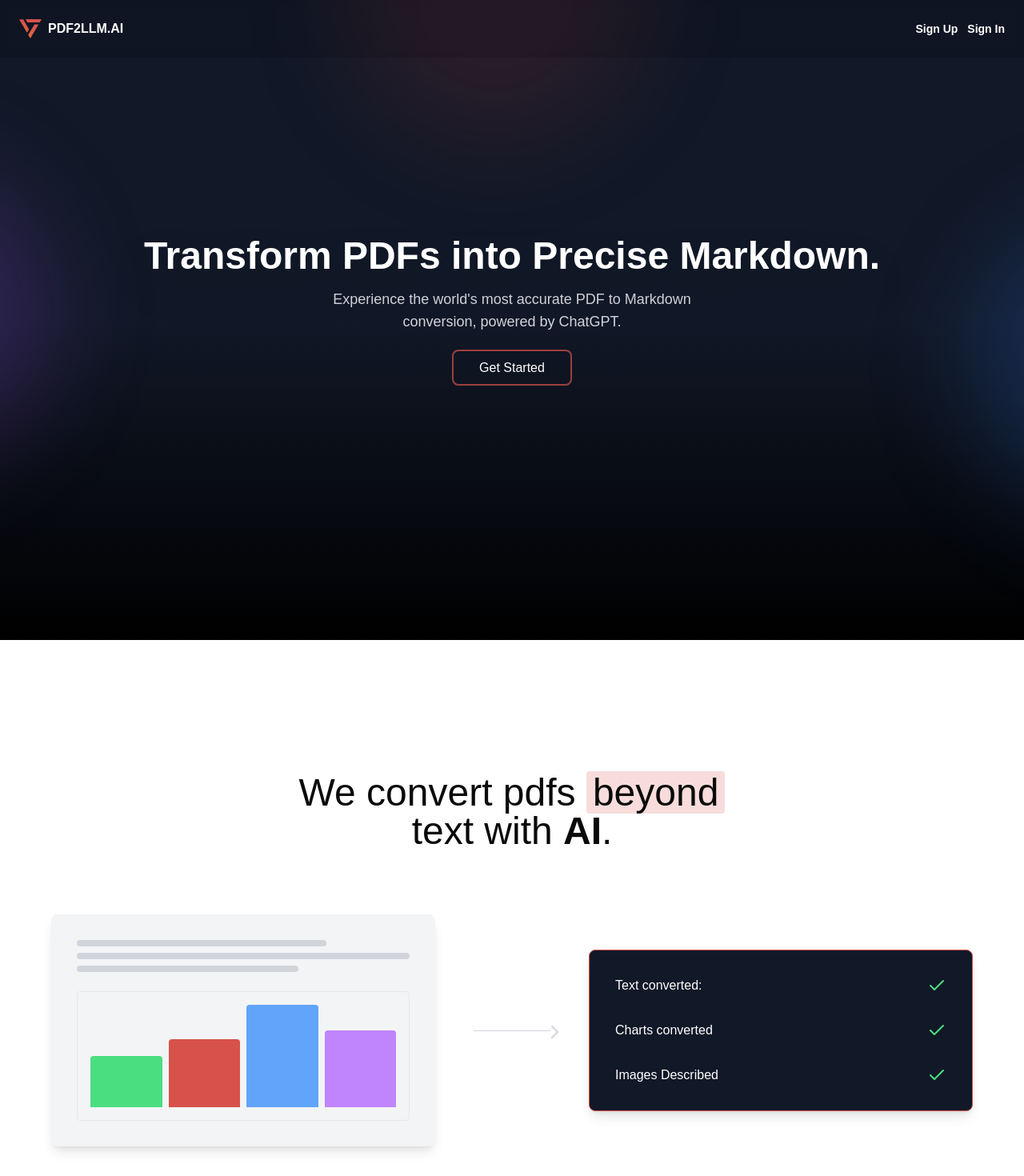
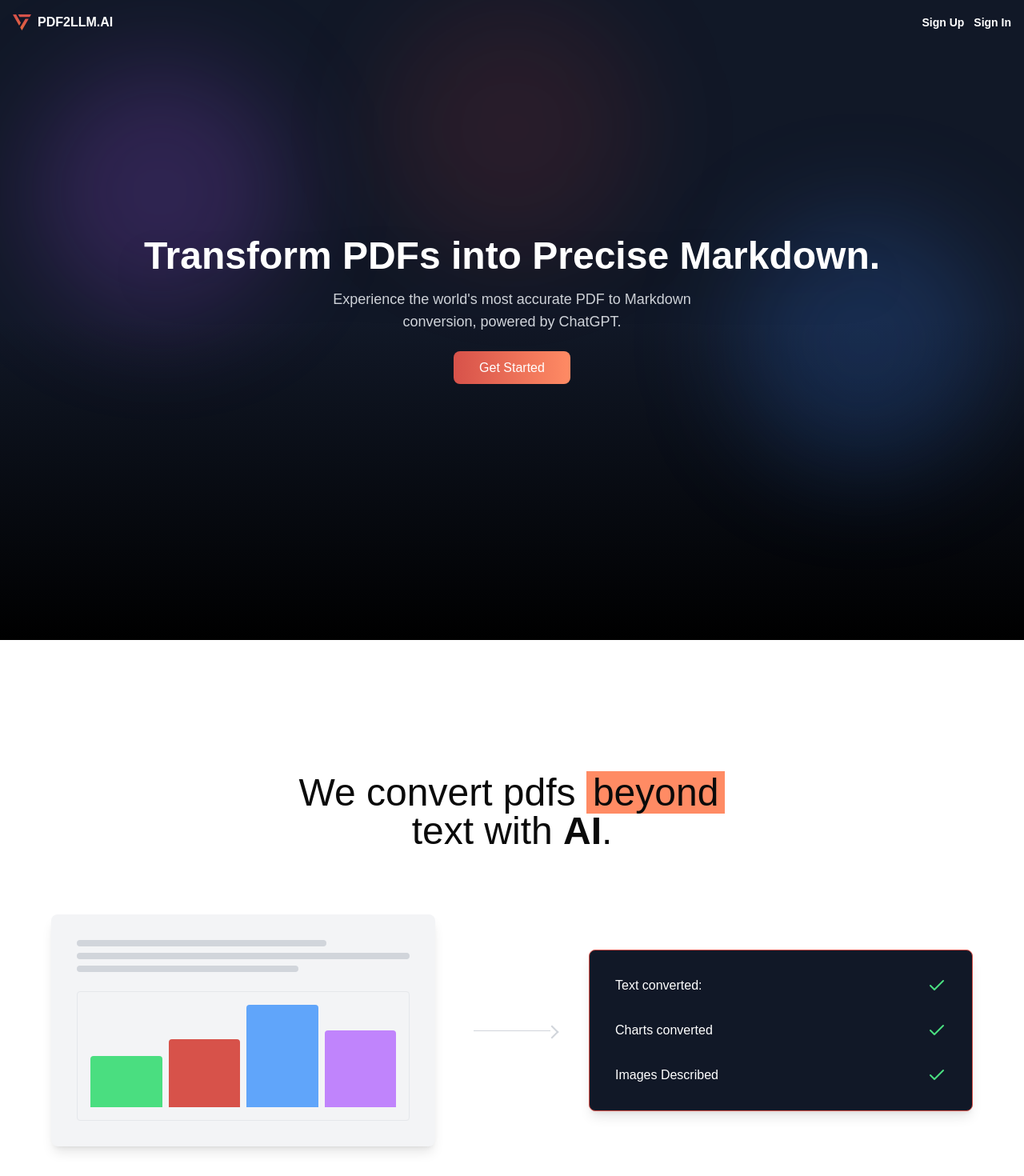
Before and after one commit to Maximus305/pdf2llm, a Next.js app: page / in a window 1280 px wide. Shown: the top 1470 px of the page at 80% size. Built offline with nearby package versions, Linux system fonts and the light colour scheme.

Commit message:
updated landing page

```diff
--- a/src/app/page.tsx
+++ b/src/app/page.tsx
@@ -1,18 +1,31 @@
 "use client"
 
-import React from 'react';
+import React, { useState, useEffect } from 'react';
 import Image from 'next/image';
 import Link from 'next/link';
 import { Check } from 'lucide-react';
 
 const Page = () => {
+  const [isTop, setIsTop] = useState(true);
+
+  useEffect(() => {
+    const handleScroll = () => {
+      setIsTop(window.scrollY === 0);
+    };
+
+    window.addEventListener('scroll', handleScroll);
+    return () => {
+      window.removeEventListener('scroll', handleScroll);
+    };
+  }, []);
+
   return (
     <div className="relative">
       {/* Header */}
-      <header className="fixed top-0 left-0 right-0 flex justify-between items-center p-6 text-white backdrop-blur-sm bg-black/10 z-50">
+      <header className={`fixed top-0 left-0 right-0 flex justify-between items-center p-4 z-50 transition-colors duration-300 ${isTop ? 'bg-transparent text-white' : 'bg-white text-black backdrop-filter backdrop-blur-md'}`}>
         {/* Logo */}
         <div className="flex items-center space-x-2">
-          <Image src="/images/logo.svg" alt="Logo" width={28} height={28} />
+          <Image src="/images/logo.svg" alt="Logo" width={23} height={23} />
           <span className="font-semibold text-base">PDF2LLM.AI</span>
         </div>
 
@@ -33,9 +46,9 @@ const Page = () => {
         <div className="absolute inset-0 bg-gradient-to-b from-gray-900 via-gray-900 to-black" />
 
         {/* Glow effects */}
-        <div className="absolute top-1/4 -left-1/4 w-96 h-96 bg-purple-500/20 rounded-full blur-3xl" />
-        <div className="absolute top-1/3 -right-1/4 w-96 h-96 bg-blue-500/20 rounded-full blur-3xl" />
-        <div className="absolute -top-1/4 left-1/3 w-96 h-96 bg-red-500/10 rounded-full blur-3xl" />
+        <div className="absolute top-20 left-10 w-80 h-80 bg-purple-500/20 rounded-full blur-3xl" />
+        <div className="absolute top-1/3 right-10 w-80 h-80 bg-blue-500/20 rounded-full blur-3xl" />
+        <div className="absolute top-0 left-1/2 transform -translate-x-1/2 w-80 h-80 bg-red-500/10 rounded-full blur-3xl" />
 
         {/* Main Content */}
         <div className="text-center mb-32 relative z-10">
@@ -46,9 +59,7 @@ const Page = () => {
                 Experience the world&apos;s most accurate PDF to Markdown<br />
                 conversion, powered by ChatGPT.
             </p>
-          <Link href="/sign-in" className="px-8 py-3 text-white bg-transparent border-2 border-[#D7524A]/70 rounded-lg
-            hover:bg-[#D7524A]/10 transition-all duration-300 relative group">
-            <div className="absolute inset-0 rounded-lg bg-[#D7524A]/20 blur-xl opacity-0 group-hover:opacity-100 transition-opacity duration-300" />
+            <Link href="/sign-in" className="px-8 py-3 text-white bg-gradient-to-r from-[#D7524A] to-[#FF8B64] rounded-lg transition-all duration-300 relative group">
                 <span className="relative z-10">Get Started</span>
             </Link>
         </div>
@@ -58,7 +69,7 @@ const Page = () => {
       <div className="min-h-screen bg-white flex flex-col items-center justify-center p-8">
         <div className="max-w-6xl w-full">
           <h2 className="text-5xl font-medium text-center mb-20">
-            We convert pdfs <span className="bg-[#D7524A]/20 px-2 rounded">beyond</span><br />
+            We convert pdfs <span className="bg-[#FF8B64] px-2">beyond</span><br />
             text with <span className="font-bold">AI</span>.
           </h2>
 
@@ -123,7 +134,7 @@ const Page = () => {
                 <div className="relative h-2 bg-gray-800 rounded-full overflow-hidden">
                   <div className="absolute top-0 left-0 h-full w-full bg-gradient-to-r from-[#D7524A] to-[#D7524A] rounded-full transform transition-transform duration-1000 animate-progress"></div>
                 </div>
-                <p className="text-white text-right">99%</p>
+                <p className="text-white text-right">100%</p>
               </div>
             </div>
 
@@ -150,6 +161,15 @@ const styles = `
 .animate-progress {
   animation: progress 2s ease-in-out infinite;
 }
+
+@keyframes convert {
+  0%, 100% { opacity: 0; transform: scale(0.8); }
+  50% { opacity: 1; transform: scale(1); }
+}
+
+.convert-animation {
+  animation: convert 3s ease-in-out infinite;
+}
 `;
 
 // Add the styles to the document
```
Lines whose indentation alone changed are shown as unchanged.
